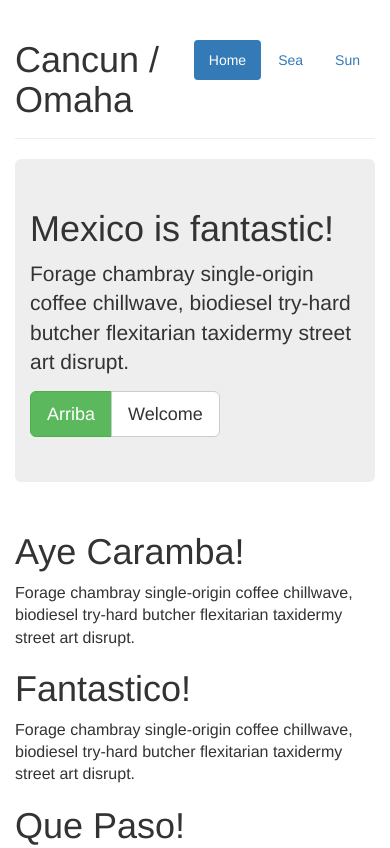
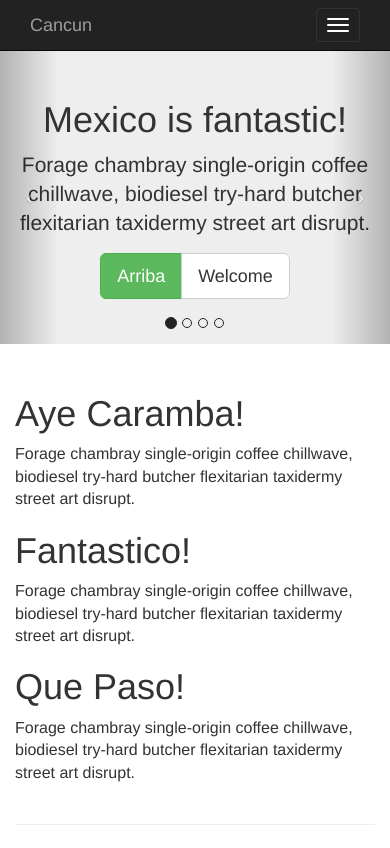
Before and after one commit to chrisberry321/vacation, a plain HTML site: page index.html in a window 390 px wide. Shown: the top 848 px of the page. Drawn offline with nearby package versions, Linux system fonts and the light colour scheme.

Commit message:
carousel changes

```diff
--- /dev/null
+++ b/css/mystyle.css
@@ -0,0 +1,27 @@
+.carousel-inner {
+  text-align: center;
+  img-responsive: 100%;
+}
+
+body {
+  padding-top: 50px;
+}
+.carousel-indicators {
+  bottom: 0;
+}
+
+.carousel-indicators .active {
+  background-color: #222;
+}
+
+.carousel-indicators li {
+  border-color: #222;
+}
+
+.peopleCarouselImg img {
+  width: auto;
+  height: 225px;
+  max-height: 225px;
+}
+
+.carousel-img img {
--- a/index.html
+++ b/index.html
@@ -4,24 +4,47 @@
     <meta charset="utf-8">
     <title>vacation chris and dustin</title>
     <meta name="viewport" content="width=device-width, initial-scale=1.0">
+    <script src="https://code.jquery.com/jquery-1.11.3.min.js"></script>
+    <script src="https://maxcdn.bootstrapcdn.com/bootstrap/3.3.6/js/bootstrap.min.js"></script>
     <link href="css/bootstrap.min.css" rel="stylesheet" media="screen">
+    <link href="css/mystyle.css" rel="stylesheet" media="screen">
+
+
   </head>
   <body>
 <!--Navbar-->
+    <div class="navbar navbar-inverse navbar-fixed-top">
       <div class="container">
+            <button type="button" class="navbar-toggle" data-toggle="collapse" data-target=".navbar-collapse">
+              <span class="icon-bar"></span>
+              <span class="icon-bar"></span>
+              <span class="icon-bar"></span>
+            </button>
 
-    <div>
-      <header class="page-header">
-        <ul class="nav nav-pills pull-right">
+          <a class="navbar-brand text-muted" href="#">Cancun</a>
+          <div class="collapse navbar-collapse">
+          <ul class="nav navbar-nav navbar-right">
             <li class="active"><a href="#">Home</a></li>
             <li><a href="#">Sea</a></li>
             <li><a href="#">Sun</a></li>
           </ul>
-        <h1>Cancun / Omaha</h1>
-      </header>
+
         </div>
+      </div>
+    </div>
+  <!--End Navbar-->
+  <!--Carousel-->
+    <div id="myCarousel" class="carousel slide jumbotron">
+      <div class="container">
+        <ol class="carousel-indicators">
+          <li class= "active" data-target="#myCarousel" data-slide-to="0"></li>
+          <li data-target="#myCarousel" data-slide-to="1"></li>
+          <li data-target="#myCarousel" data-slide-to="2"></li>
+          <li data-target="#myCarousel" data-slide-to="3"></li>
+        </ol>
+        <div class="carousel-inner">
 
-    <div class="jumbotron">
+          <div class="item active">
             <h1>Mexico is fantastic!</h1>
             <p class="lead">Forage chambray single-origin coffee chillwave, biodiesel try-hard butcher flexitarian taxidermy street art disrupt. </p>
             <p class="btn-group">
@@ -30,6 +53,30 @@
             </p>
           </div>
 
+          <div class="item">
+            <img src="img/cancun2.jpg" alt="party time"/>
+          </div>
+
+          <div class="item">
+            <img src="img/cancun3.jpg" alt="party time"/>
+          </div>
+
+          <div class="item">
+            <img src="img/cancun4.jpg" alt="sun set"/>
+          </div>
+
+
+        </div>
+      </div>
+      <a class="left carousel-control" href="#myCarousel" data-slide="prev">
+        <span class="icon-prev"> </span>
+      </a>
+      <a class="right carousel-control" href="#myCarousel" data-slide="prev">
+        <span class="icon-next"> </span>
+      </a>
+    </div>
+  <!--End Carousel-->
+  <div class="container">
       <div class="row">
         <div class="col-sm-4">
           <h1>Aye Caramba!</h1>
@@ -76,6 +123,8 @@
     </div>
     </div>
   </div>
+</div>
+
 </body>
 
 </html>
```
Also changed, not shown: other.html (added, +10 -0 lines), img/cancun3.jpg (added), img/cancun4.jpg (added), 1 other file. Lines whose indentation alone changed are shown as unchanged.
